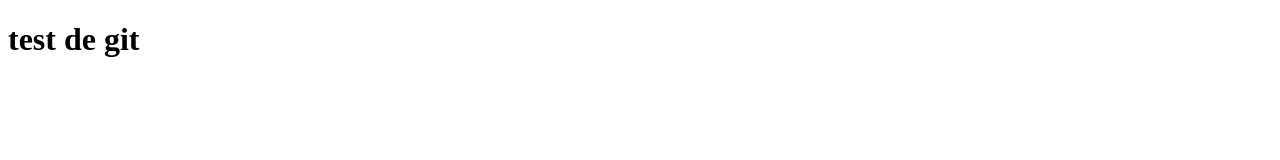
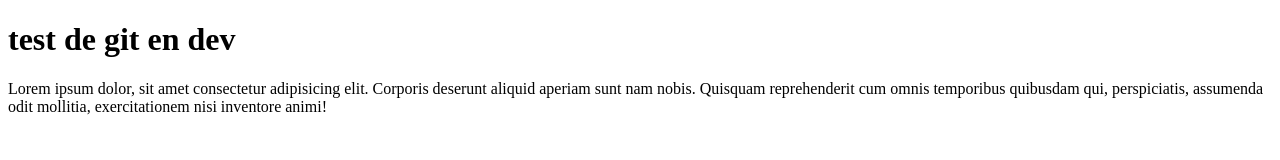
Before and after one commit to solecismo/testDeGit, a plain HTML site: page index.html in a window 1280 px wide. Drawn offline with Linux system fonts and the light colour scheme.

Commit message:
modificacion del index para dev

```diff
--- a/index.html
+++ b/index.html
@@ -8,7 +8,8 @@
 </head>
 
 <body>
-    <h1>test de git</h1>
+    <h1>test de git en dev</h1>
+    <p>Lorem ipsum dolor, sit amet consectetur adipisicing elit. Corporis deserunt aliquid aperiam sunt nam nobis. Quisquam reprehenderit cum omnis temporibus quibusdam qui, perspiciatis, assumenda odit mollitia, exercitationem nisi inventore animi!</p>
 </body>
 
 </html>
```
